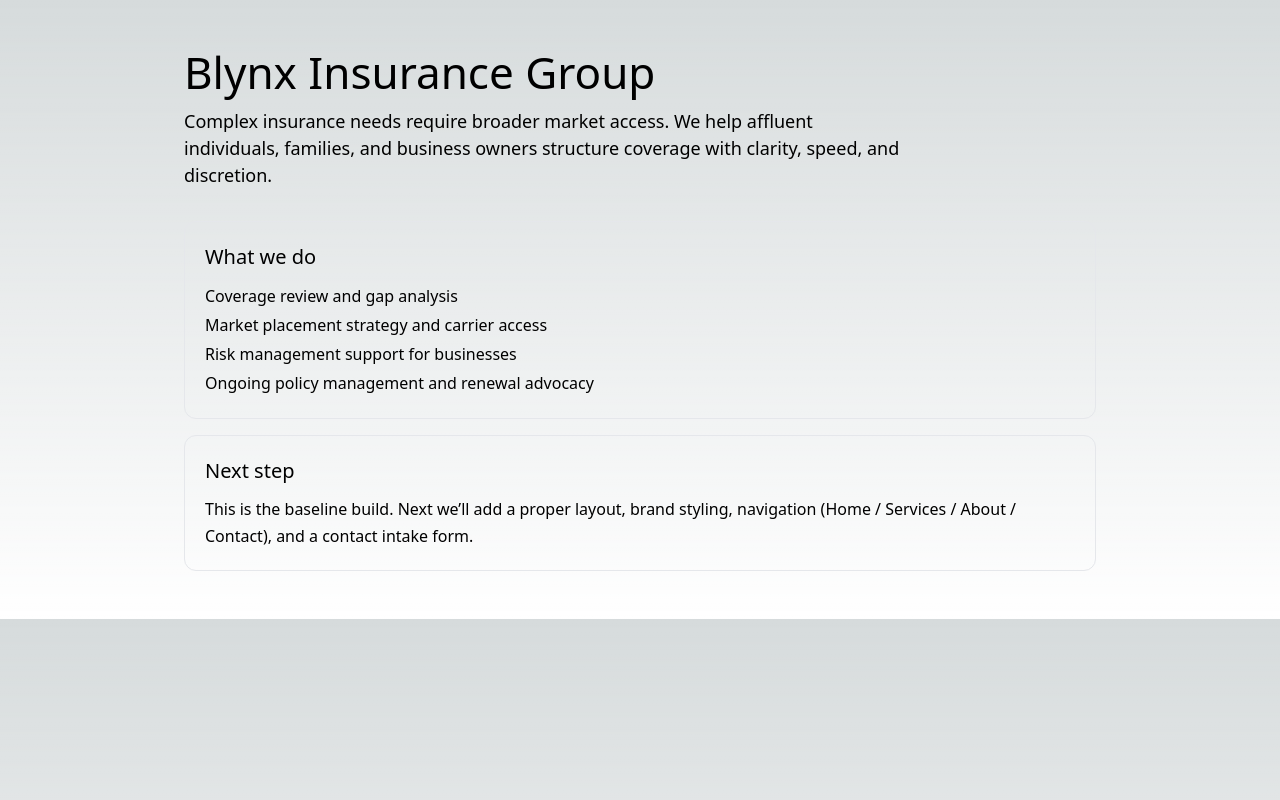
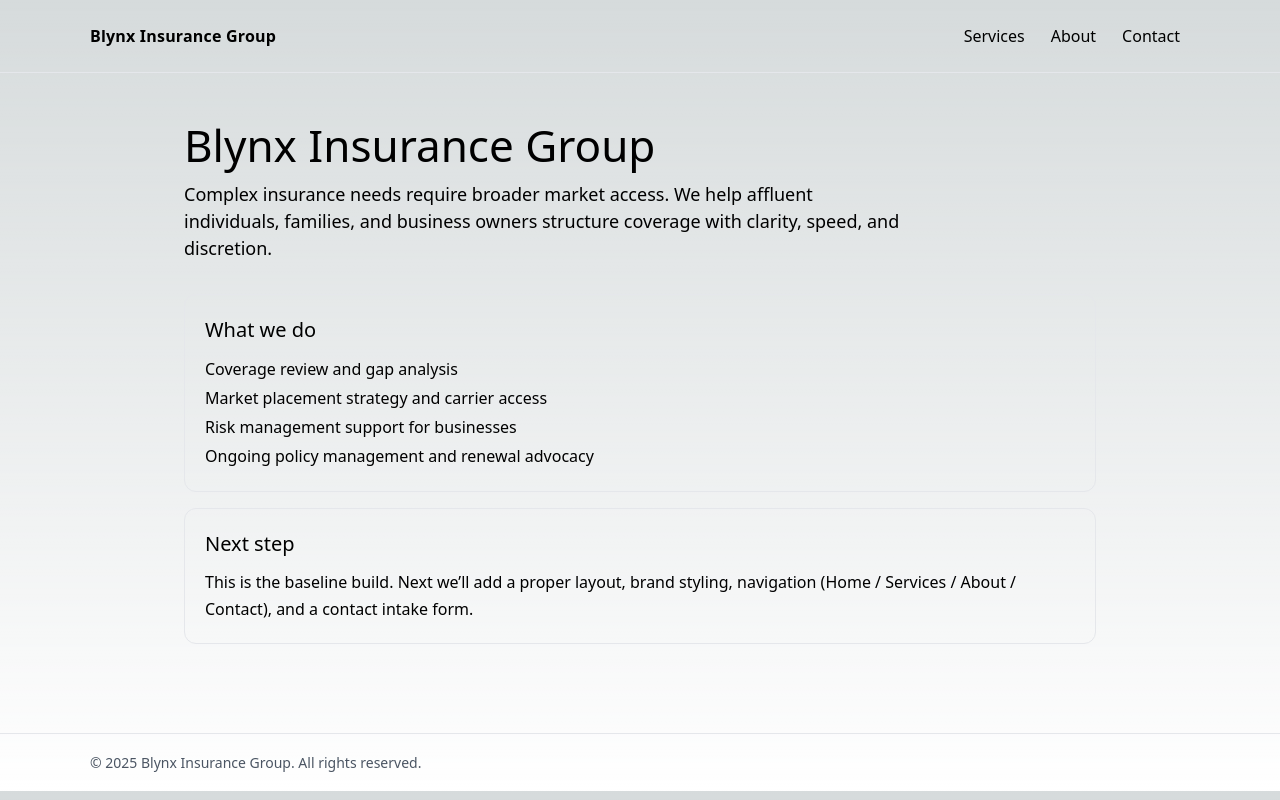
Before and after one commit to Thoxie/Blynx-Insurance-Group, a Next.js app: page / in a window 1280 px wide. Built offline with nearby package versions, Linux system fonts and the light colour scheme.

Commit message:
Update layout.tsx

```diff
--- a/app/layout.tsx
+++ b/app/layout.tsx
@@ -1,4 +1,5 @@
 import type { Metadata } from "next";
+import Link from "next/link";
 import "./globals.css";
 
 export const metadata: Metadata = {
@@ -7,6 +8,28 @@ export const metadata: Metadata = {
     "Insurance advisory and risk management platform for high-net-worth individuals, families, and business owners.",
 };
 
+function NavLink({
+  href,
+  children,
+}: {
+  href: string;
+  children: React.ReactNode;
+}) {
+  return (
+    <Link
+      href={href}
+      style={{
+        textDecoration: "none",
+        color: "inherit",
+        padding: "8px 10px",
+        borderRadius: 10,
+      }}
+    >
+      {children}
+    </Link>
+  );
+}
+
 export default function RootLayout({
   children,
 }: {
@@ -14,7 +37,58 @@ export default function RootLayout({
 }) {
   return (
     <html lang="en">
-      <body>{children}</body>
+      <body>
+        <header
+          style={{
+            borderBottom: "1px solid #e5e7eb",
+            padding: "16px 24px",
+          }}
+        >
+          <div
+            style={{
+              maxWidth: 1100,
+              margin: "0 auto",
+              display: "flex",
+              alignItems: "center",
+              justifyContent: "space-between",
+              gap: 16,
+            }}
+          >
+            <Link
+              href="/"
+              style={{
+                textDecoration: "none",
+                color: "inherit",
+                fontWeight: 700,
+                letterSpacing: 0.2,
+              }}
+            >
+              Blynx Insurance Group
+            </Link>
+
+            <nav style={{ display: "flex", alignItems: "center", gap: 6 }}>
+              <NavLink href="/services">Services</NavLink>
+              <NavLink href="/about">About</NavLink>
+              <NavLink href="/contact">Contact</NavLink>
+            </nav>
+          </div>
+        </header>
+
+        <main style={{ minHeight: "calc(100vh - 140px)" }}>{children}</main>
+
+        <footer
+          style={{
+            borderTop: "1px solid #e5e7eb",
+            padding: "18px 24px",
+            color: "#4b5563",
+          }}
+        >
+          <div style={{ maxWidth: 1100, margin: "0 auto", fontSize: 14 }}>
+            © {new Date().getFullYear()} Blynx Insurance Group. All rights
+            reserved.
+          </div>
+        </footer>
+      </body>
     </html>
   );
 }
```
